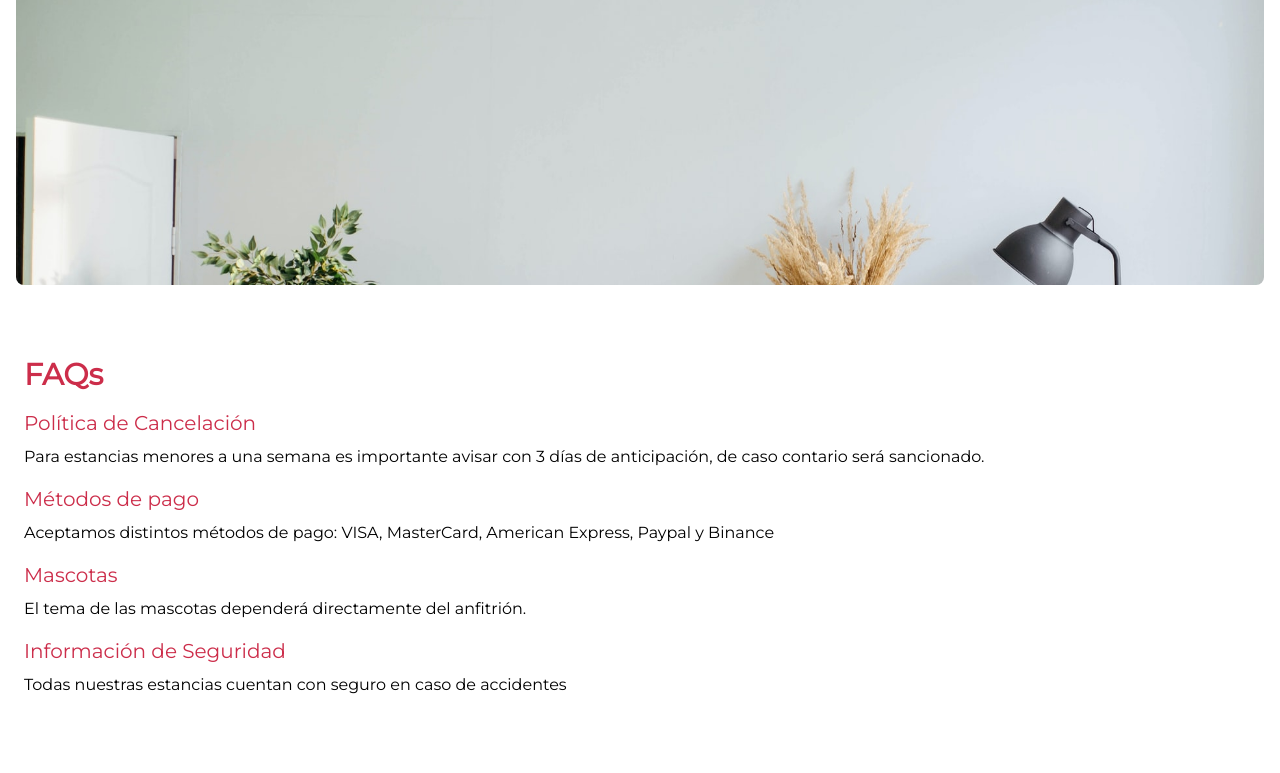
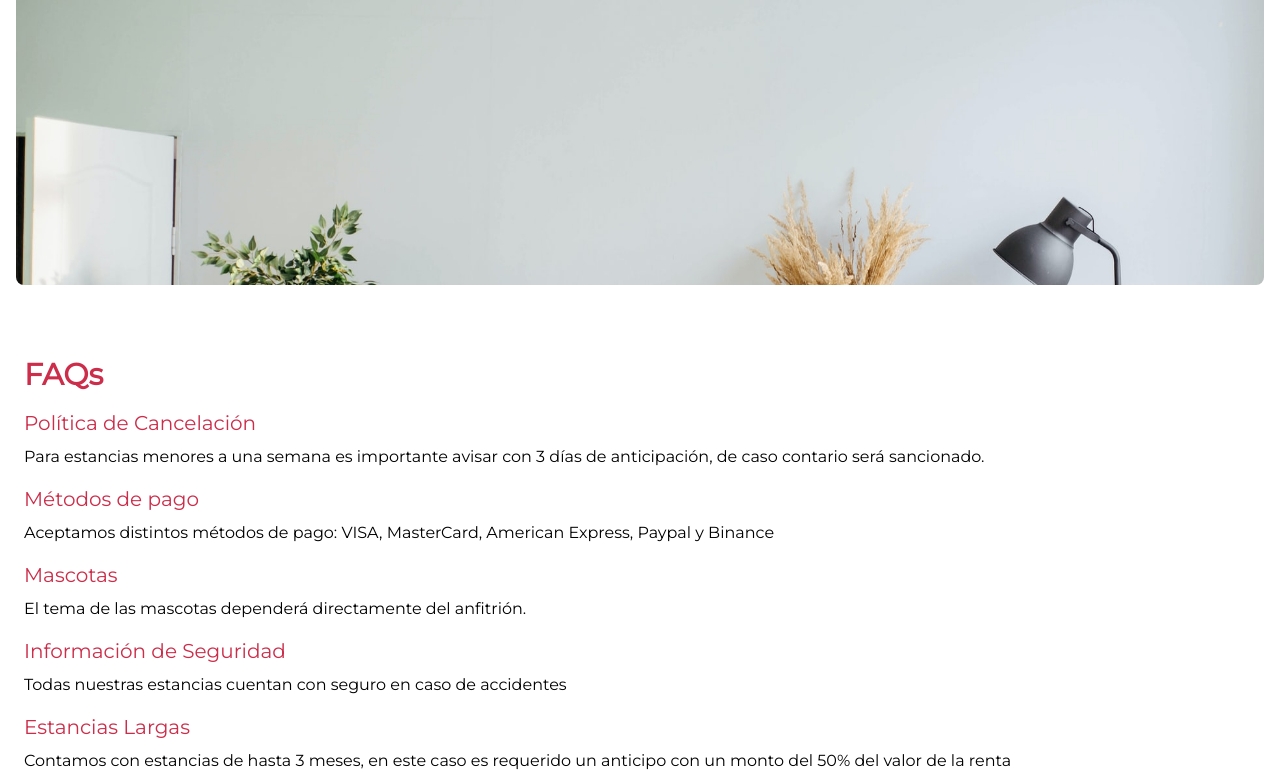
Before and after one commit to chriscodex/tailwindCSS-introduction, a website: page public/index.html in a window 1280 px wide. Shown: the part 1743-2516 px from the top of the page. Before the commit the page ends 2440 px from the top, so only its background shows below. Drawn offline with Linux system fonts and the light colour scheme.

Commit message:
Question 5 added

```diff
--- a/public/index.html
+++ b/public/index.html
@@ -138,6 +138,12 @@
             <p class="FaqsTitle">Información de Seguridad</p>
             <p class="FaqsDescription">Todas nuestras estancias cuentan con seguro en caso de accidentes</p>
           </div>
+          <!-- Pregunta 5 -->
+          <div>
+            <p class="FaqsTitle">Estancias Largas</p>
+            <p class="FaqsDescription">Contamos con estancias de hasta 3 meses, en este caso es requerido un
+              anticipo con un monto del 50% del valor de la renta</p>
+          </div>
         </div>
       </div>
     </section>
```
